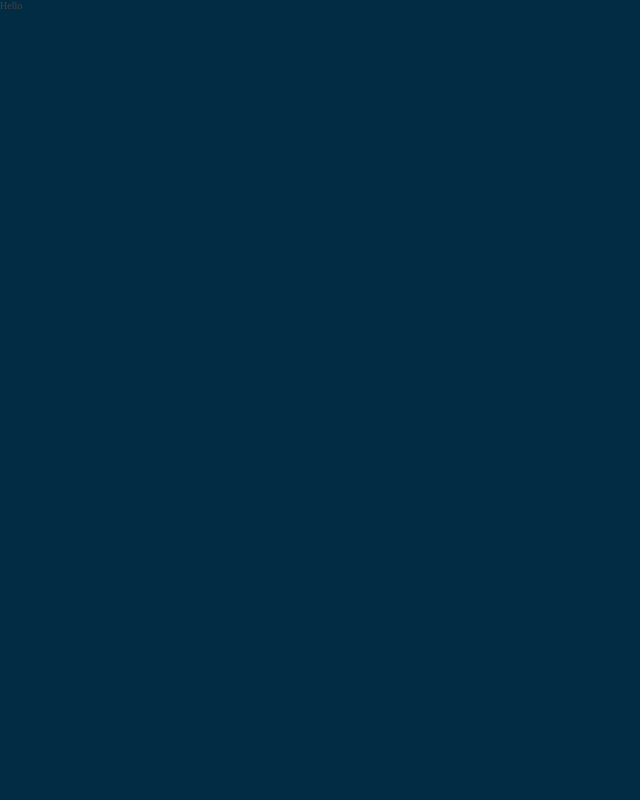
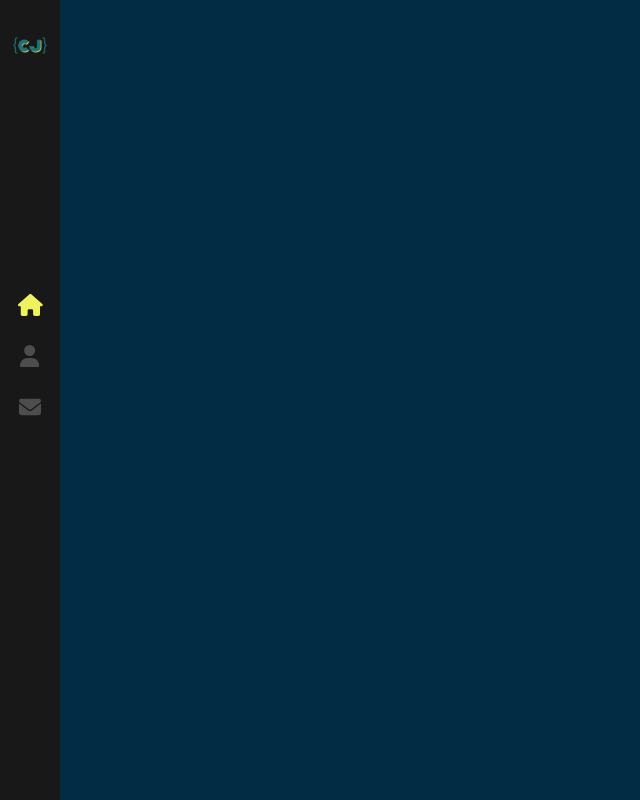
Before and after one commit to CJepps/callumjepps.github.io, a React (Create React App) app in the folder react-portfolio/: page / in a window 1280 px wide. Shown: the whole page, without its empty margins (0-640 px from the left). Built offline with nearby package versions, Linux system fonts and the light colour scheme.

Commit message:
Added Navbar links with hover effects.

```diff
--- a/react-portfolio/src/components/Layout/index.js
+++ b/react-portfolio/src/components/Layout/index.js
@@ -1,7 +1,12 @@
 import './index.scss';
+import Sidebar from '../Sidebar';
 
 const Layout = () => {
-    return <>Hello</>
+    return (
+      <>
+        <Sidebar />
+      </>
+    )
 }
 
 export default Layout
--- /dev/null
+++ b/react-portfolio/src/components/Sidebar/index.js
@@ -0,0 +1,26 @@
+import './index.scss'
+import { Link, NavLink } from 'react-router-dom'
+import LogoC from '../../assets/images/logo-c.png'
+import { FontAwesomeIcon } from '@fortawesome/react-fontawesome'
+import { faEnvelope, faHome, faUser } from '@fortawesome/free-solid-svg-icons'
+
+const Sidebar = () => (
+    <div className='nav-bar'>
+        <Link className='logo' to='/'>
+            <img src={LogoC} alt="website logo with my name"></img>
+        </Link>
+        <nav>
+            <NavLink exact="true" activeclassname="active" to="/">
+                <FontAwesomeIcon icon={faHome} color='#4d4d4e'></FontAwesomeIcon>
+            </NavLink>
+            <NavLink exact="true" activeclassname="active" className="about-link" to="/about">
+                <FontAwesomeIcon icon={faUser} color='#4d4d4e'></FontAwesomeIcon>
+            </NavLink>
+            <NavLink exact="true" activeclassname="active" className="contact-link" to="/contact">
+                <FontAwesomeIcon icon={faEnvelope} color='#4d4d4e'></FontAwesomeIcon>
+            </NavLink>
+        </nav>
+    </div>
+)
+
+export default Sidebar
--- /dev/null
+++ b/react-portfolio/src/components/Sidebar/index.scss
@@ -0,0 +1,99 @@
+.nav-bar {
+    background: #181818;
+    width: 60px;
+    height: 100%;
+    position: absolute;
+    top: 0;
+    z-index: 3;
+    min-height: 500px;
+
+    .logo {
+        display: block;
+        padding: 8px 0;
+
+        img {
+            display: block;
+            margin: 8px auto;
+            width: 60px;
+            height: auto;
+        }
+    }
+}
+
+
+
+
+
+nav {
+    display: block;
+    text-align: center;
+    position: absolute;
+    height: 210px;
+    top: 50%;
+    margin-top: -120px;
+    width: 100%;
+
+    a {
+        font-size: 22px;
+        color: #4d4d4e;
+        display: block;
+        line-height: 51px;
+        height: 51px;
+        position: relative;
+        text-decoration: none;
+
+        i {
+            transition: all 0.3s ease-out;
+        }
+
+        &:hover {
+            color: #eef25e;
+
+            svg {
+                opacity: 0;
+            }
+
+            &::after {
+                opacity: 1;
+            }
+        }
+
+        &:after {
+            content: '';
+            font-size: 9px;
+            letter-spacing: 2px;
+            position: absolute;
+            bottom: 0;
+            display: block;
+            width: 100%;
+            text-align: center;
+            opacity: 0;
+            transition: all 0.3s ease-out;
+
+        }
+
+        &:first-child {
+            &:after {
+                content: 'HOME';
+            }
+        }
+    }
+
+    a.about-link {
+        &:after {
+            content: 'ABOUT';
+        }
+    }
+
+    a.contact-link {
+        &:after {
+            content: 'Contact';
+        }
+    }
+
+    a.active {
+        svg {
+            color: #eef25e;
+        }
+    }
+}
```
Also changed, not shown: react-portfolio/src/assets/images/logo-c.png (added).
